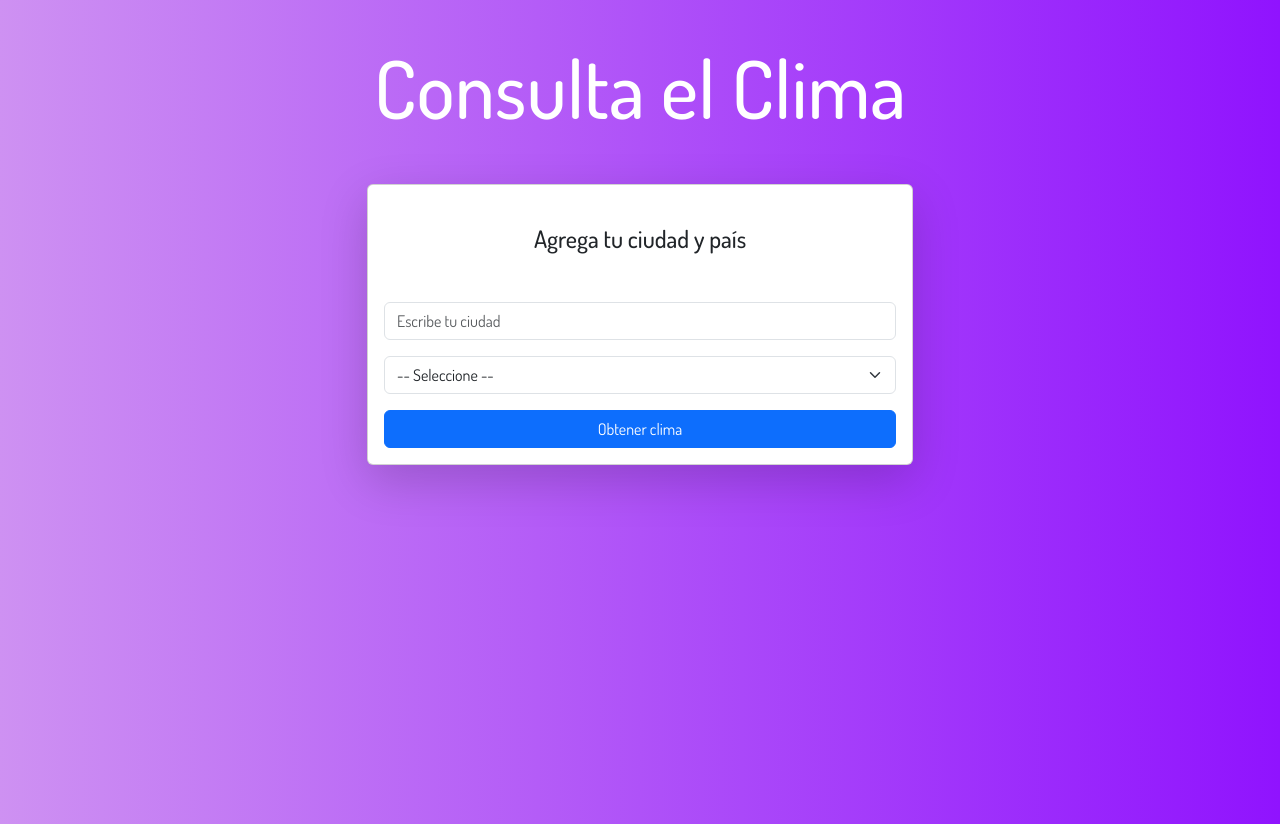
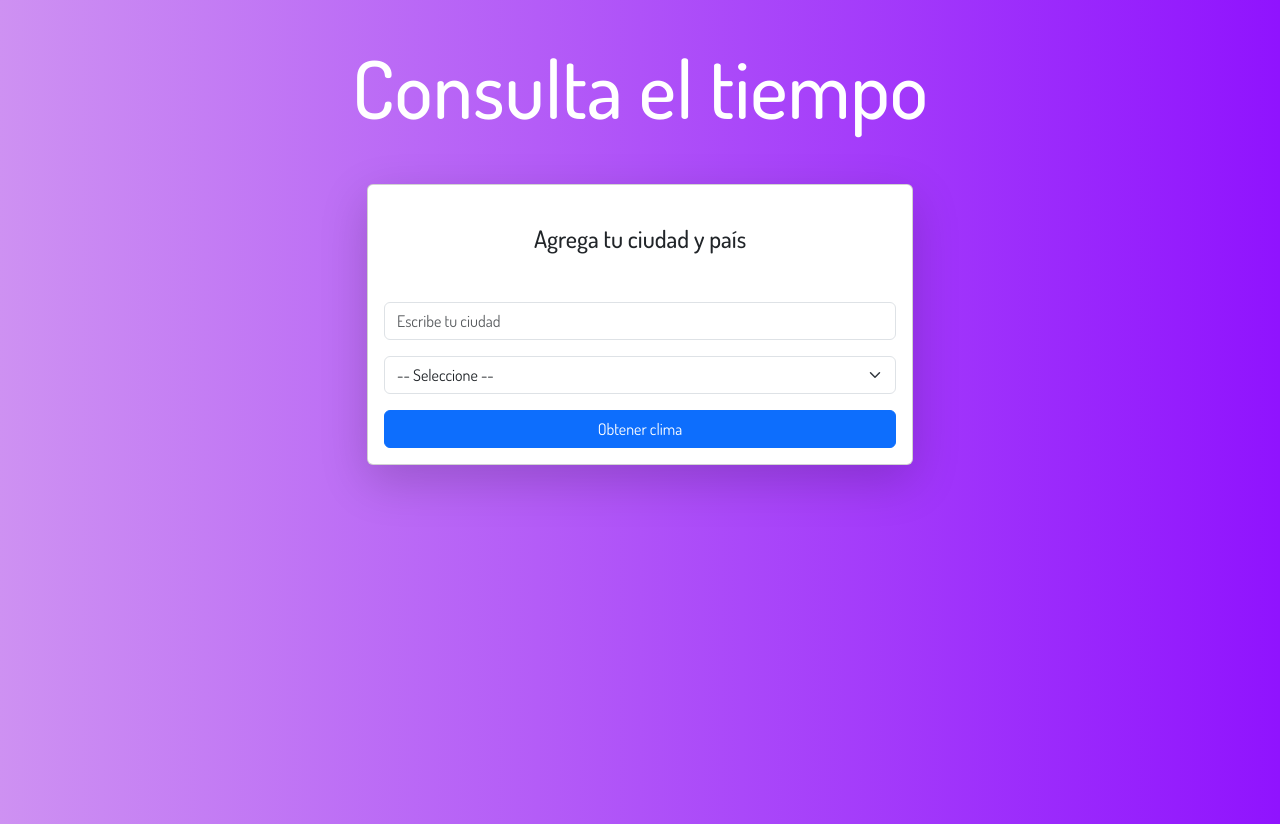
Before and after one commit to nicolsandovalu/proyecto-apiclima, a website: page index.html in a window 1280 px wide. Drawn offline with nearby package versions, Linux system fonts and the light colour scheme; a web font is replaced by a local one.

Commit message:
segundo commit

```diff
--- a/index.html
+++ b/index.html
@@ -18,7 +18,7 @@
 <body id="todo">
 
     <header class="text-center py-3 mb-4 my-4">
-        <h1 id="titulo">Consulta el Clima</h1>
+        <h1 id="titulo">Consulta el tiempo</h1>
     </header>
 
     <div class="container">
```
